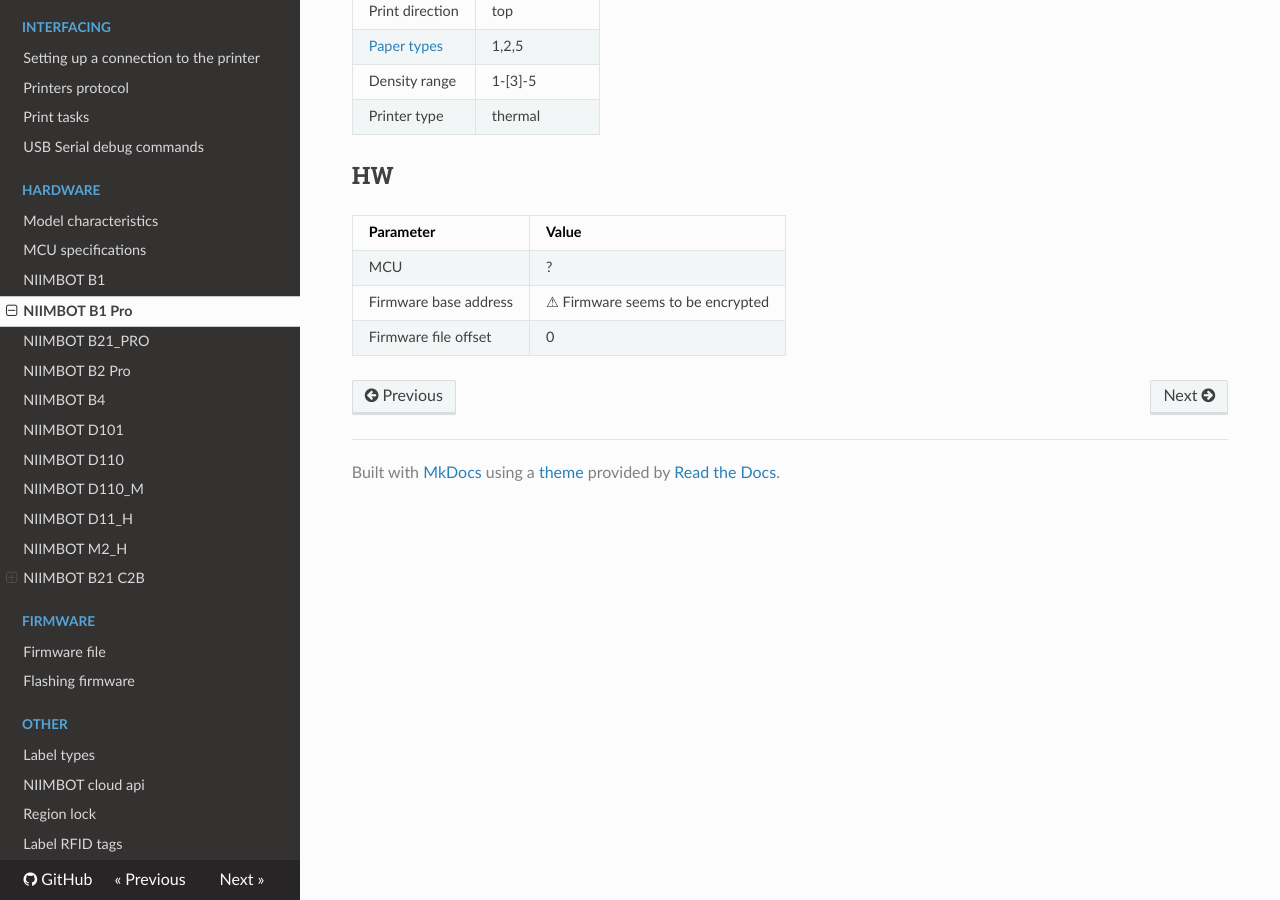
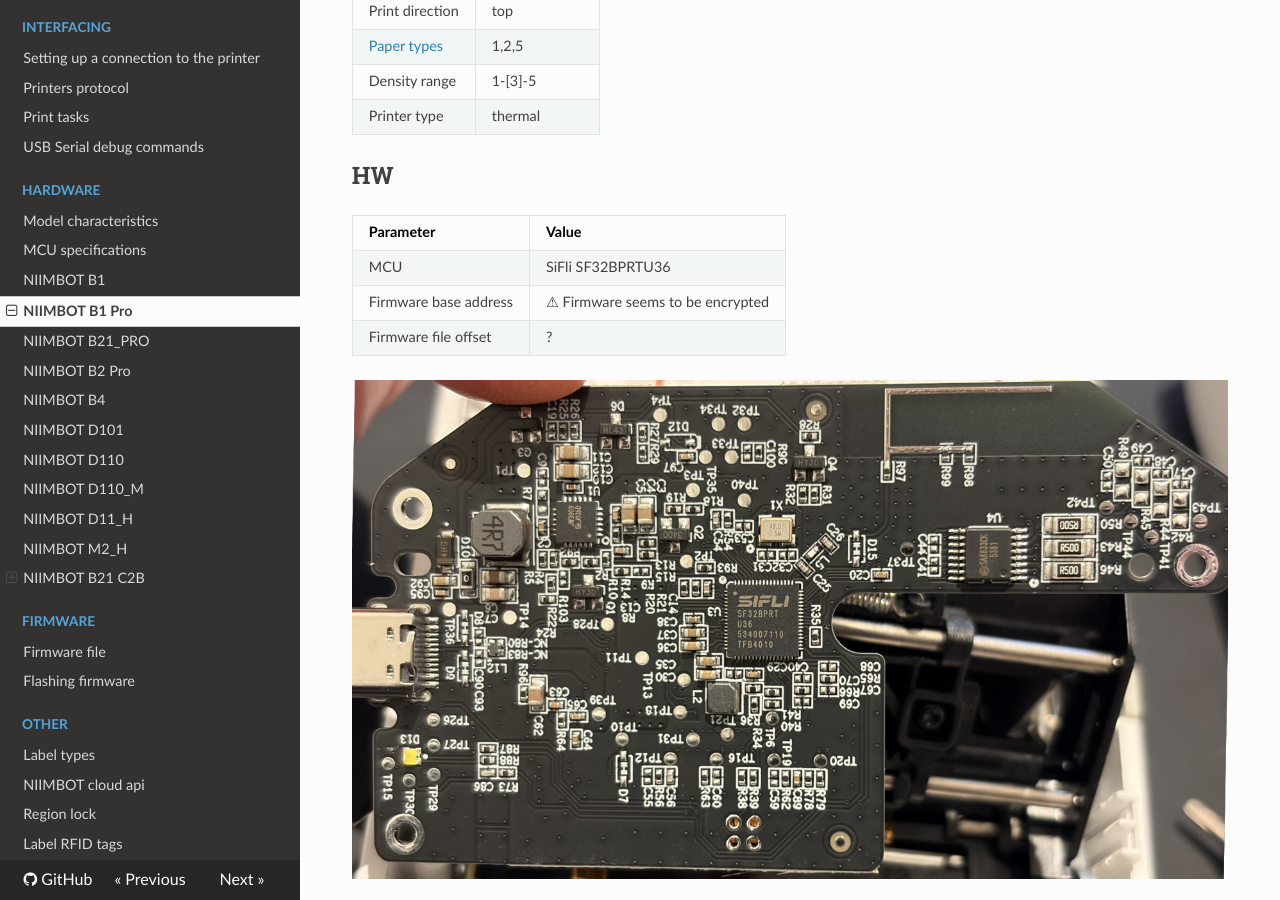
Before and after one commit to MultiMote/niimbot-wiki, an MkDocs documentation site: the page built from docs/hardware/niimbot-b1_pro.md, in a window 1280 px wide and 900 px high, scrolled down 1026 px. Built offline with MkDocs 1.6.1, drawn with Linux system fonts in a browser that asks for light colours; nearby versions of some CDN libraries.

Commit message:
B1 Pro internals

```diff
--- a/docs/hardware/niimbot-b1_pro.md
+++ b/docs/hardware/niimbot-b1_pro.md
@@ -21,6 +21,11 @@
 
 | Parameter             | Value                            |
 |-----------------------|----------------------------------|
-| MCU                   | ?                                |
+| MCU                   | SiFli SF32BPRTU36                |
 | Firmware base address | ⚠ Firmware seems to be encrypted |
-| Firmware file offset  | 0                                |
+| Firmware file offset  | ?                                |
+
+
+![pcb_2](files/b1_pro/B1_Pro_pcb_2.jpeg)
+
+![pcb_1](files/b1_pro/B1_Pro_pcb_1.jpeg)
```
Also changed, not shown: docs/hardware/files/b1_pro/B1_Pro_pcb_1.jpeg (added), docs/hardware/files/b1_pro/B1_Pro_pcb_2.jpeg (added).
